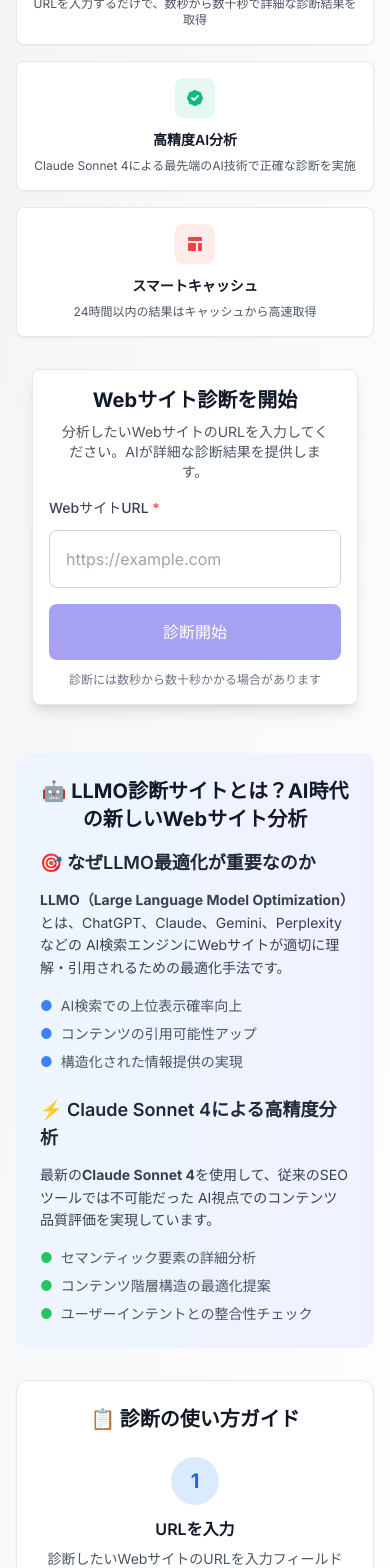
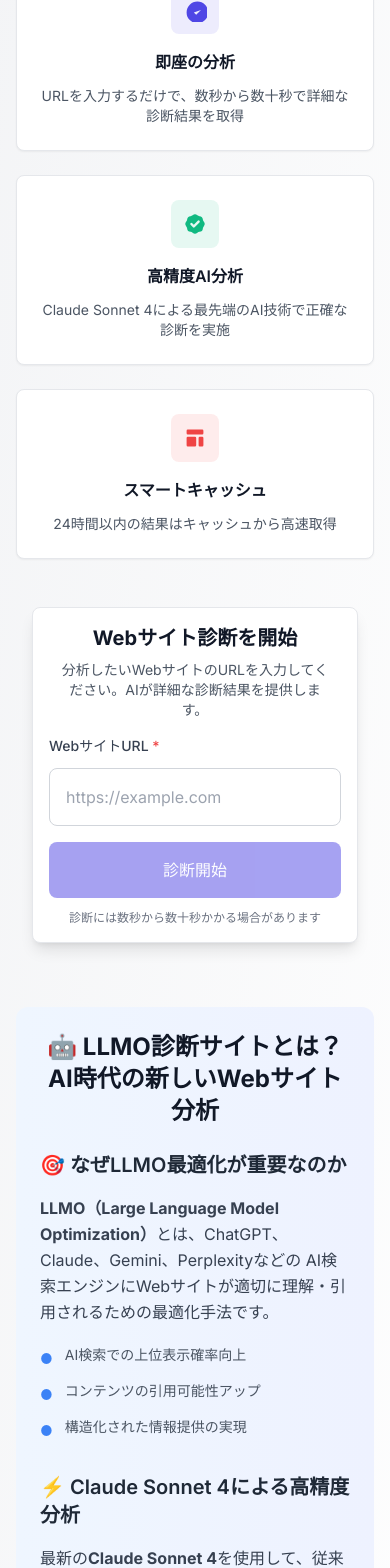
Before and after one commit to ikeike55momo/llmo_check, a Next.js app: page / in a window 390 px wide. Shown: the part 400-1968 px from the top of the page. Built offline with nearby package versions, Linux system fonts and the light colour scheme.

Commit message:
improve: Fix responsive layout and spacing issues across all screen sizes

```diff
--- a/app/page.tsx
+++ b/app/page.tsx
@@ -84,20 +84,20 @@ export default function HomePage() {
 
   return (
     <div className="min-h-screen bg-gradient-to-br from-neutral-light to-white">
-      <div className="container mx-auto px-4 py-6 sm:py-12">
+      <div className="container mx-auto px-4 py-8 sm:py-12">
         {/* メインヘッダー - SEO最適化済み */}
-        <div className="text-center mb-8 sm:mb-12">
-          <h1 className="text-2xl sm:text-4xl md:text-5xl font-bold text-gray-900 mb-3 sm:mb-4 leading-tight">
+        <div className="text-center mb-10 sm:mb-16">
+          <h1 className="text-2xl sm:text-4xl lg:text-5xl font-bold text-gray-900 mb-4 sm:mb-6 leading-tight">
             Claude Sonnet 4による無料AI Webサイト診断ツール
           </h1>
-          <p className="text-sm sm:text-lg text-gray-600 max-w-3xl mx-auto leading-relaxed px-2 mb-4">
+          <p className="text-base sm:text-lg text-gray-600 max-w-3xl mx-auto leading-relaxed px-2 mb-6">
             <strong>Claude Sonnet 4 AI</strong>を活用して、あらゆるWebサイトの<strong>SEO最適化</strong>、<strong>LLMO対応度</strong>、
             コンテンツ構造、ユーザビリティを包括的に分析します。URLを入力するだけで、
             プロフェッショナルレベルの<strong>無料診断結果</strong>を即座に取得できます。
           </p>
 
           {/* 主要キーワードとベネフィット */}
-          <div className="hidden sm:block text-sm text-gray-500 max-w-4xl mx-auto mb-6">
+          <div className="hidden sm:block text-sm text-gray-500 max-w-4xl mx-auto mb-8">
             <p className="mb-2">
               🔍 <strong>SEO診断</strong> | 🤖 <strong>AI分析</strong> | 📊 <strong>LLMO最適化</strong> | 💯 <strong>無料ツール</strong>
             </p>
@@ -108,39 +108,39 @@ export default function HomePage() {
         </div>
 
         {/* 機能紹介 */}
-        <div className="grid grid-cols-1 sm:grid-cols-2 md:grid-cols-3 gap-4 sm:gap-6 mb-8 sm:mb-12 max-w-5xl mx-auto">
-          <div className="text-center p-4 sm:p-6 bg-white rounded-lg shadow-sm border border-gray-200">
-            <div className="w-10 sm:w-12 h-10 sm:h-12 bg-primary/10 rounded-lg flex items-center justify-center mx-auto mb-3 sm:mb-4">
-              <svg className="w-5 sm:w-6 h-5 sm:h-6 text-primary" fill="currentColor" viewBox="0 0 20 20">
+        <div className="grid grid-cols-1 sm:grid-cols-2 lg:grid-cols-3 gap-6 mb-12 sm:mb-16 max-w-5xl mx-auto">
+          <div className="text-center p-6 bg-white rounded-lg shadow-sm border border-gray-200">
+            <div className="w-12 h-12 bg-primary/10 rounded-lg flex items-center justify-center mx-auto mb-4">
+              <svg className="w-6 h-6 text-primary" fill="currentColor" viewBox="0 0 20 20">
                 <path d="M9 12l2 2 4-4m6 2a9 9 0 11-18 0 9 9 0 0118 0z" />
               </svg>
             </div>
-            <h3 className="text-sm sm:text-base font-semibold text-gray-900 mb-2">即座の分析</h3>
-            <p className="text-xs sm:text-sm text-gray-600">
+            <h3 className="text-base font-semibold text-gray-900 mb-3">即座の分析</h3>
+            <p className="text-sm text-gray-600">
               URLを入力するだけで、数秒から数十秒で詳細な診断結果を取得
             </p>
           </div>
 
-          <div className="text-center p-4 sm:p-6 bg-white rounded-lg shadow-sm border border-gray-200">
-            <div className="w-10 sm:w-12 h-10 sm:h-12 bg-secondary/10 rounded-lg flex items-center justify-center mx-auto mb-3 sm:mb-4">
-              <svg className="w-5 sm:w-6 h-5 sm:h-6 text-secondary" fill="currentColor" viewBox="0 0 20 20">
+          <div className="text-center p-6 bg-white rounded-lg shadow-sm border border-gray-200">
+            <div className="w-12 h-12 bg-secondary/10 rounded-lg flex items-center justify-center mx-auto mb-4">
+              <svg className="w-6 h-6 text-secondary" fill="currentColor" viewBox="0 0 20 20">
                 <path fillRule="evenodd" d="M6.267 3.455a3.066 3.066 0 001.745-.723 3.066 3.066 0 013.976 0 3.066 3.066 0 001.745.723 3.066 3.066 0 012.812 2.812c.051.643.304 1.254.723 1.745a3.066 3.066 0 010 3.976 3.066 3.066 0 00-.723 1.745 3.066 3.066 0 01-2.812 2.812 3.066 3.066 0 00-1.745.723 3.066 3.066 0 01-3.976 0 3.066 3.066 0 00-1.745-.723 3.066 3.066 0 01-2.812-2.812 3.066 3.066 0 00-.723-1.745 3.066 3.066 0 010-3.976 3.066 3.066 0 00.723-1.745 3.066 3.066 0 012.812-2.812zm7.44 5.252a1 1 0 00-1.414-1.414L9 10.586 7.707 9.293a1 1 0 00-1.414 1.414l2 2a1 1 0 001.414 0l4-4z" clipRule="evenodd" />
               </svg>
             </div>
-            <h3 className="text-sm sm:text-base font-semibold text-gray-900 mb-2">高精度AI分析</h3>
-            <p className="text-xs sm:text-sm text-gray-600">
+            <h3 className="text-base font-semibold text-gray-900 mb-3">高精度AI分析</h3>
+            <p className="text-sm text-gray-600">
               Claude Sonnet 4による最先端のAI技術で正確な診断を実施
             </p>
           </div>
 
-          <div className="text-center p-4 sm:p-6 bg-white rounded-lg shadow-sm border border-gray-200 sm:col-span-2 md:col-span-1">
-            <div className="w-10 sm:w-12 h-10 sm:h-12 bg-accent/10 rounded-lg flex items-center justify-center mx-auto mb-3 sm:mb-4">
-              <svg className="w-5 sm:w-6 h-5 sm:h-6 text-accent" fill="currentColor" viewBox="0 0 20 20">
+          <div className="text-center p-6 bg-white rounded-lg shadow-sm border border-gray-200 sm:col-span-2 lg:col-span-1">
+            <div className="w-12 h-12 bg-accent/10 rounded-lg flex items-center justify-center mx-auto mb-4">
+              <svg className="w-6 h-6 text-accent" fill="currentColor" viewBox="0 0 20 20">
                 <path d="M3 4a1 1 0 011-1h12a1 1 0 011 1v2a1 1 0 01-1 1H4a1 1 0 01-1-1V4zM3 10a1 1 0 011-1h6a1 1 0 011 1v6a1 1 0 01-1 1H4a1 1 0 01-1-1v-6zM14 9a1 1 0 00-1 1v6a1 1 0 001 1h2a1 1 0 001-1v-6a1 1 0 00-1-1h-2z" />
               </svg>
             </div>
-            <h3 className="text-sm sm:text-base font-semibold text-gray-900 mb-2">スマートキャッシュ</h3>
-            <p className="text-xs sm:text-sm text-gray-600">
+            <h3 className="text-base font-semibold text-gray-900 mb-3">スマートキャッシュ</h3>
+            <p className="text-sm text-gray-600">
               24時間以内の結果はキャッシュから高速取得
             </p>
           </div>
@@ -161,52 +161,52 @@ export default function HomePage() {
         </div>
 
         {/* LLMO最適化のための詳細情報セクション */}
-        <section className="mt-12 sm:mt-16 max-w-6xl mx-auto">
-          <div className="bg-gradient-to-r from-blue-50 to-indigo-50 rounded-xl p-6 sm:p-8 mb-8">
-            <h2 className="text-xl sm:text-2xl font-bold text-gray-900 mb-4 text-center">
+        <section className="mt-16 sm:mt-20 max-w-6xl mx-auto">
+          <div className="bg-gradient-to-r from-blue-50 to-indigo-50 rounded-xl p-6 sm:p-8 mb-10">
+            <h2 className="text-2xl sm:text-3xl font-bold text-gray-900 mb-6 text-center">
               🤖 LLMO診断サイトとは？AI時代の新しいWebサイト分析
             </h2>
 
-            <div className="grid grid-cols-1 md:grid-cols-2 gap-6 sm:gap-8">
+            <div className="grid grid-cols-1 lg:grid-cols-2 gap-8">
               <div>
-                <h3 className="text-lg font-semibold text-gray-800 mb-3">🎯 なぜLLMO最適化が重要なのか</h3>
-                <p className="text-sm sm:text-base text-gray-700 leading-relaxed mb-4">
+                <h3 className="text-xl font-semibold text-gray-800 mb-4">🎯 なぜLLMO最適化が重要なのか</h3>
+                <p className="text-base text-gray-700 leading-relaxed mb-5">
                   <strong>LLMO（Large Language Model Optimization）</strong>とは、ChatGPT、Claude、Gemini、Perplexityなどの
                   AI検索エンジンにWebサイトが適切に理解・引用されるための最適化手法です。
                 </p>
-                <ul className="text-sm text-gray-600 space-y-2">
+                <ul className="text-sm text-gray-600 space-y-3">
                   <li className="flex items-start">
-                    <span className="text-blue-500 mr-2">●</span>
+                    <span className="text-blue-500 mr-3 mt-1">●</span>
                     <span>AI検索での上位表示確率向上</span>
                   </li>
                   <li className="flex items-start">
-                    <span className="text-blue-500 mr-2">●</span>
+                    <span className="text-blue-500 mr-3 mt-1">●</span>
                     <span>コンテンツの引用可能性アップ</span>
                   </li>
                   <li className="flex items-start">
-                    <span className="text-blue-500 mr-2">●</span>
+                    <span className="text-blue-500 mr-3 mt-1">●</span>
                     <span>構造化された情報提供の実現</span>
                   </li>
                 </ul>
               </div>
 
               <div>
-                <h3 className="text-lg font-semibold text-gray-800 mb-3">⚡ Claude Sonnet 4による高精度分析</h3>
-                <p className="text-sm sm:text-base text-gray-700 leading-relaxed mb-4">
+                <h3 className="text-xl font-semibold text-gray-800 mb-4">⚡ Claude Sonnet 4による高精度分析</h3>
+                <p className="text-base text-gray-700 leading-relaxed mb-5">
                   最新の<strong>Claude Sonnet 4</strong>を使用して、従来のSEOツールでは不可能だった
                   AI視点でのコンテンツ品質評価を実現しています。
                 </p>
-                <ul className="text-sm text-gray-600 space-y-2">
+                <ul className="text-sm text-gray-600 space-y-3">
                   <li className="flex items-start">
-                    <span className="text-green-500 mr-2">●</span>
+                    <span className="text-green-500 mr-3 mt-1">●</span>
                     <span>セマンティック要素の詳細分析</span>
                   </li>
                   <li className="flex items-start">
-                    <span className="text-green-500 mr-2">●</span>
+                    <span className="text-green-500 mr-3 mt-1">●</span>
                     <span>コンテンツ階層構造の最適化提案</span>
                   </li>
                   <li className="flex items-start">
-                    <span className="text-green-500 mr-2">●</span>
+                    <span className="text-green-500 mr-3 mt-1">●</span>
                     <span>ユーザーインテントとの整合性チェック</span>
                   </li>
                 </ul>
@@ -215,37 +215,37 @@ export default function HomePage() {
           </div>
 
           {/* 使い方ガイド */}
-          <div className="bg-white rounded-xl shadow-sm border border-gray-200 p-6 sm:p-8 mb-8">
-            <h2 className="text-xl sm:text-2xl font-bold text-gray-900 mb-6 text-center">
+          <div className="bg-white rounded-xl shadow-sm border border-gray-200 p-6 sm:p-8 mb-10">
+            <h2 className="text-2xl sm:text-3xl font-bold text-gray-900 mb-8 text-center">
               📋 診断の使い方ガイド
             </h2>
 
-            <div className="grid grid-cols-1 sm:grid-cols-3 gap-6">
+            <div className="grid grid-cols-1 md:grid-cols-3 gap-8">
               <div className="text-center">
-                <div className="w-12 h-12 bg-blue-100 rounded-full flex items-center justify-center mx-auto mb-3">
+                <div className="w-14 h-14 bg-blue-100 rounded-full flex items-center justify-center mx-auto mb-4">
                   <span className="text-xl font-bold text-blue-600">1</span>
                 </div>
-                <h3 className="font-semibold text-gray-900 mb-2">URLを入力</h3>
+                <h3 className="font-semibold text-gray-900 mb-3">URLを入力</h3>
                 <p className="text-sm text-gray-600">
                   診断したいWebサイトのURLを入力フィールドに貼り付けてください
                 </p>
               </div>
 
               <div className="text-center">
-                <div className="w-12 h-12 bg-green-100 rounded-full flex items-center justify-center mx-auto mb-3">
+                <div className="w-14 h-14 bg-green-100 rounded-full flex items-center justify-center mx-auto mb-4">
                   <span className="text-xl font-bold text-green-600">2</span>
                 </div>
-                <h3 className="font-semibold text-gray-900 mb-2">AI分析実行</h3>
+                <h3 className="font-semibold text-gray-900 mb-3">AI分析実行</h3>
                 <p className="text-sm text-gray-600">
                   Claude Sonnet 4が数秒〜数十秒でサイトを詳細分析します
                 </p>
               </div>
 
               <div className="text-center">
-                <div className="w-12 h-12 bg-purple-100 rounded-full flex items-center justify-center mx-auto mb-3">
+                <div className="w-14 h-14 bg-purple-100 rounded-full flex items-center justify-center mx-auto mb-4">
                   <span className="text-xl font-bold text-purple-600">3</span>
                 </div>
-                <h3 className="font-semibold text-gray-900 mb-2">改善案を取得</h3>
+                <h3 className="font-semibold text-gray-900 mb-3">改善案を取得</h3>
                 <p className="text-sm text-gray-600">
                   SEO・LLMO・ユーザビリティの具体的な改善提案をレポートで確認
                 </p>
@@ -255,31 +255,31 @@ export default function HomePage() {
 
           {/* プライバシーとセキュリティ */}
           <div className="text-center">
-            <div className="max-w-2xl mx-auto px-4">
-              <h3 className="text-base sm:text-lg font-semibold text-gray-900 mb-3 sm:mb-4">
+            <div className="max-w-4xl mx-auto px-4">
+              <h3 className="text-xl sm:text-2xl font-semibold text-gray-900 mb-6">
                 🔒 プライバシーとセキュリティ
               </h3>
-              <div className="grid grid-cols-1 sm:grid-cols-2 gap-3 sm:gap-4 text-xs sm:text-sm text-gray-600">
-                <div className="flex items-start justify-center sm:justify-start">
-                  <svg className="w-4 h-4 text-secondary mr-2 mt-0.5 flex-shrink-0" fill="currentColor" viewBox="0 0 20 20">
+              <div className="grid grid-cols-1 sm:grid-cols-2 gap-4 sm:gap-6 text-sm text-gray-600">
+                <div className="flex items-center justify-center sm:justify-start p-4 bg-gray-50 rounded-lg">
+                  <svg className="w-5 h-5 text-secondary mr-3 flex-shrink-0" fill="currentColor" viewBox="0 0 20 20">
                     <path fillRule="evenodd" d="M2.166 4.999A11.954 11.954 0 0010 1.944 11.954 11.954 0 0017.834 5c.11.65.166 1.32.166 2.001 0 5.225-3.34 9.67-8 11.317C5.34 16.67 2 12.225 2 7c0-.682.057-1.35.166-2.001zm11.541 3.708a1 1 0 00-1.414-1.414L9 10.586 7.707 9.293a1 1 0 00-1.414 1.414l2 2a1 1 0 001.414 0l4-4z" clipRule="evenodd" />
                   </svg>
                   <span>個人情報は一切収集しません</span>
                 </div>
-                <div className="flex items-start justify-center sm:justify-start">
-                  <svg className="w-4 h-4 text-secondary mr-2 mt-0.5 flex-shrink-0" fill="currentColor" viewBox="0 0 20 20">
+                <div className="flex items-center justify-center sm:justify-start p-4 bg-gray-50 rounded-lg">
+                  <svg className="w-5 h-5 text-secondary mr-3 flex-shrink-0" fill="currentColor" viewBox="0 0 20 20">
                     <path fillRule="evenodd" d="M5 9V7a5 5 0 0110 0v2a2 2 0 012 2v5a2 2 0 01-2 2H5a2 2 0 01-2-2v-5a2 2 0 012-2zm8-2v2H7V7a3 3 0 016 0z" clipRule="evenodd" />
                   </svg>
                   <span>全通信はHTTPS暗号化済み</span>
                 </div>
-                <div className="flex items-start justify-center sm:justify-start">
-                  <svg className="w-4 h-4 text-secondary mr-2 mt-0.5 flex-shrink-0" fill="currentColor" viewBox="0 0 20 20">
+                <div className="flex items-center justify-center sm:justify-start p-4 bg-gray-50 rounded-lg">
+                  <svg className="w-5 h-5 text-secondary mr-3 flex-shrink-0" fill="currentColor" viewBox="0 0 20 20">
                     <path fillRule="evenodd" d="M3 4a1 1 0 011-1h12a1 1 0 011 1v2a1 1 0 01-1 1H4a1 1 0 01-1-1V4zM3 10a1 1 0 011-1h6a1 1 0 011 1v6a1 1 0 01-1 1H4a1 1 0 01-1-1v-6zM14 9a1 1 0 00-1 1v6a1 1 0 001 1h2a1 1 0 001-1v-6a1 1 0 00-1-1h-2z" clipRule="evenodd" />
                   </svg>
                   <span>24時間高速キャッシュシステム</span>
                 </div>
-                <div className="flex items-start justify-center sm:justify-start">
-                  <svg className="w-4 h-4 text-secondary mr-2 mt-0.5 flex-shrink-0" fill="currentColor" viewBox="0 0 20 20">
+                <div className="flex items-center justify-center sm:justify-start p-4 bg-gray-50 rounded-lg">
+                  <svg className="w-5 h-5 text-secondary mr-3 flex-shrink-0" fill="currentColor" viewBox="0 0 20 20">
                     <path fillRule="evenodd" d="M10 18a8 8 0 100-16 8 8 0 000 16zm3.707-9.293a1 1 0 00-1.414-1.414L9 10.586 7.707 9.293a1 1 0 00-1.414 1.414l2 2a1 1 0 001.414 0l4-4z" clipRule="evenodd" />
                   </svg>
                   <span>完全無料・アカウント登録不要</span>
```
